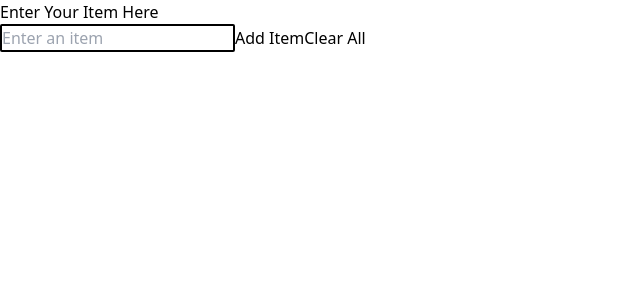
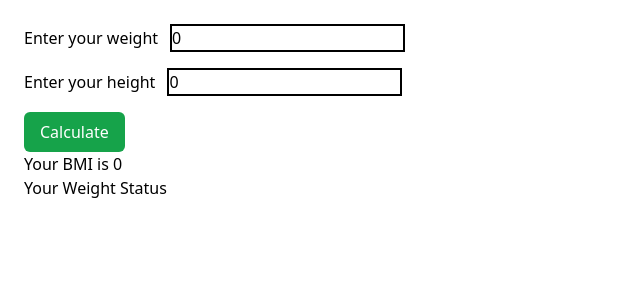
Before and after one commit to diduladishan/React_Project_Practice, a React (Vite) app: page / in a window 1280 px wide. Shown: the top 300 px of the page, without its empty margins (0-640 px from the left). Built offline with nearby package versions, Linux system fonts and the light colour scheme.

Commit message:
BMI Calculator project

```diff
--- a/src/App.jsx
+++ b/src/App.jsx
@@ -1,4 +1,5 @@
 import "./App.css";
+import BMICalculator from "./pages/BMICalculator";
 import ColorFlipper from "./pages/ColorFlipper";
 import GroceryListApp from "./pages/GroceryListApp";
 import RandomQuoteGenerator from "./pages/RandomQuoteGenerator";
@@ -16,7 +17,8 @@ function App() {
       {/* <ColorFlipper /> */}
       {/* <TemperatureConverter /> */}
       {/* <ReactCalculator /> */}
-      <GroceryListApp />
+      {/* <GroceryListApp /> */}
+      <BMICalculator />
     </>
   );
 }
--- /dev/null
+++ b/src/pages/BMICalculator.jsx
@@ -0,0 +1,67 @@
+import { useState } from "react";
+
+const BMICalculator = () => {
+  const [weight, setWeight] = useState(0);
+  const [height, setHeight] = useState(0);
+  const [BMI, setBMI] = useState(0);
+  const [result, setResult] = useState("");
+
+  console.log(`This is entered weight ${weight}`);
+  console.log(`This is entered height ${height}`);
+
+  function calculateBMIFunc() {
+    const calculatedBMI = weight / (height * height);
+    setBMI(calculatedBMI);
+    calculateWeightStatus(calculatedBMI);
+  }
+
+  function calculateWeightStatus(BMIValue) {
+    if (BMIValue < 18.5) {
+      setResult("You are underweight");
+    } else if (BMIValue >= 18.5 && BMIValue <= 24.9) {
+      setResult("Your weight is normal");
+    } else if (BMIValue >= 25 && BMIValue <= 29.9) {
+      setResult("You are overweight");
+    } else {
+      setResult("You are obese");
+    }
+  }
+
+  return (
+    <div className="m-6">
+      <div className="flex items-center gap-3 mb-4">
+        <p>Enter your weight</p>
+        <input
+          className="border-2 border-black"
+          type="text"
+          placeholder="weight"
+          value={weight}
+          onChange={(e) => setWeight(e.target.value)}
+        />
+      </div>
+
+      <div className="flex items-center gap-3 mb-4">
+        <p>Enter your height</p>
+        <input
+          className="border-2 border-black"
+          type="text"
+          placeholder="height"
+          value={height}
+          onChange={(e) => setHeight(e.target.value)}
+        />
+      </div>
+
+      <button
+        className="bg-green-600 px-4 py-2 rounded-md text-white font-medium"
+        onClick={calculateBMIFunc}
+      >
+        Calculate
+      </button>
+
+      <p>{`Your BMI is ${BMI}`}</p>
+      <p>Your Weight Status {result}</p>
+    </div>
+  );
+};
+
+export default BMICalculator;
--- a/src/pages/GroceryListApp.jsx
+++ b/src/pages/GroceryListApp.jsx
@@ -1,58 +1,115 @@
-import React, { useState } from "react";
+// import React, { useState } from "react";
+
+// const GroceryListApp = () => {
+//   const [item, setItem] = useState([]);
+//   const [text, setTexts] = useState("");
+
+//   function addItems() {
+//     setItem([...item, text]);
+//     setTexts("");
+//   }
+
+//   function deleteItem(deleteItem) {
+//     const updatedItem = item.filter((item) => item !== deleteItem);
+
+//     setItem(updatedItem);
+//   }
+
+//   function clearAll() {
+//     const clearedList = [];
+//     setItem(clearedList);
+//   }
+
+//   console.log(text);
+//   return (
+//     <div>
+//       <p>Enter Your Item Here</p>
+//       <input
+//         type="text"
+//         placeholder="Enter an item"
+//         className="border-2 border-black rounded-sm"
+//         value={text}
+//         onChange={(e) => {
+//           setTexts(e.target.value);
+//         }}
+//       />
+
+//       <button onClick={addItems}>Add Item</button>
+//       <button onClick={clearAll}>Clear All</button>
+
+//       <div>
+//         {item.map((item, index) => {
+//           return (
+//             <li key={index}>
+//               {item}{" "}
+//               <button
+//                 onClick={() => {
+//                   deleteItem(item);
+//                 }}
+//               >
+//                 X
+//               </button>
+//             </li>
+//           );
+//         })}
+//       </div>
+//     </div>
+//   );
+// };
+
+// export default GroceryListApp;
+
+import { useState } from "react";
 
 const GroceryListApp = () => {
-  const [item, setItem] = useState([]);
-  const [text, setTexts] = useState("");
+  const [text, setText] = useState("");
+  const [items, setItems] = useState([]);
 
-  function addItems() {
-    setItem([...item, text]);
-    setTexts("");
+  function addItemsToArray() {
+    setItems([...items, text]);
+    setText("");
   }
 
-  function deleteItem(deleteItem) {
-    const updatedItem = item.filter((item) => item !== deleteItem);
+  // const updatedItem = item.filter((item) => item !== deleteItem);
 
-    setItem(updatedItem);
+  function deleteItems(deleteItem) {
+    const afterItemsDelete = items.filter((item) => item !== deleteItem);
+
+    setItems(afterItemsDelete);
   }
 
-  function clearAll() {
-    const clearedList = [];
-    setItem(clearedList);
-  }
-
-  console.log(text);
   return (
     <div>
-      <p>Enter Your Item Here</p>
       <input
-        type="text"
+        className="border-2 border-black rounded-sm bg-slate-300 m-4"
         placeholder="Enter an item"
-        className="border-2 border-black rounded-sm"
         value={text}
-        onChange={(e) => {
-          setTexts(e.target.value);
-        }}
+        onChange={(e) => setText(e.target.value)}
       />
+      <button
+        onClick={addItemsToArray}
+        className="bg-green-600 rounded-md text-white py-1.5 px-3"
+      >
+        Add Item
+      </button>
 
-      <button onClick={addItems}>Add Item</button>
-      <button onClick={clearAll}>Clear All</button>
+      {/* Display the items in the UI */}
 
-      <div>
-        {item.map((item, index) => {
+      {items.map((item, index) => {
         return (
-            <li key={index}>
-              {item}{" "}
+          <div key={index} className="flex items-center gap-2">
+            <li>{item}</li>
+
             <button
               onClick={() => {
-                  deleteItem(item);
+                deleteItems(item);
               }}
             >
-                X
+              ❌
             </button>
-            </li>
+          </div>
         );
       })}
-      </div>
     </div>
   );
 };
```
Lines whose indentation alone changed are shown as unchanged.
